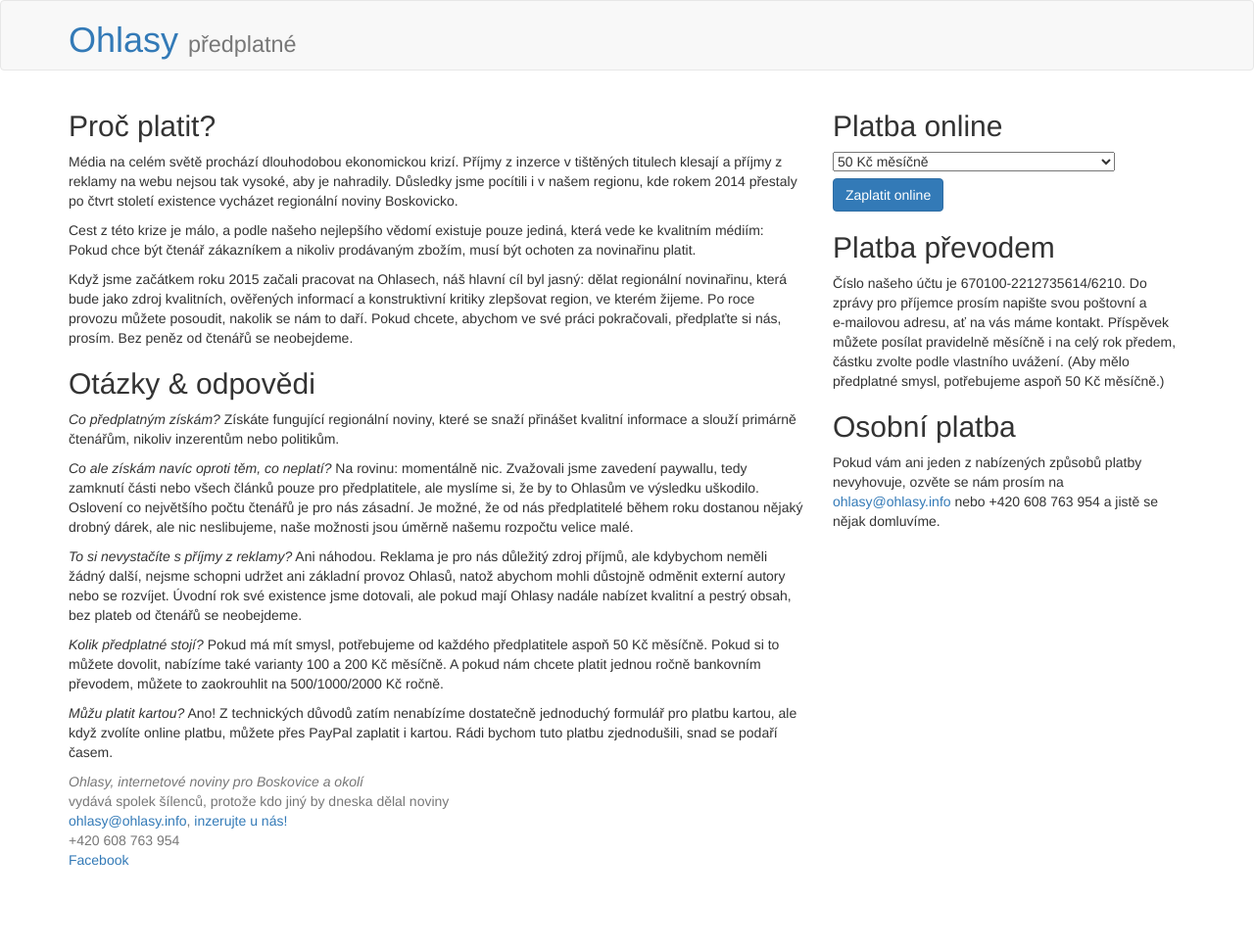
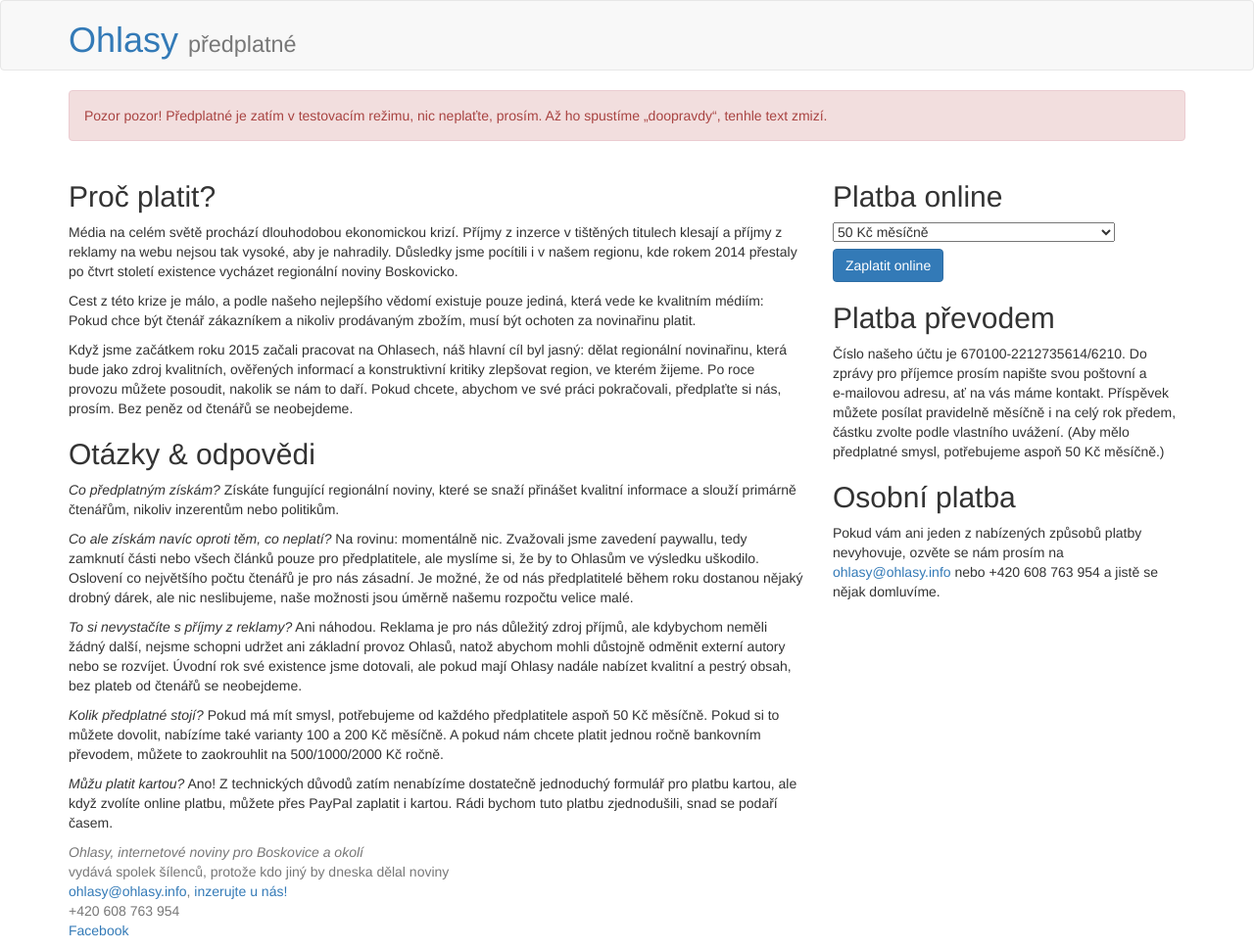
Before and after one commit to Ohlasy/predplatne, a Jekyll site: the page built from index.html, in a window 1280 px wide. Shown: the whole page at 98% size. Built offline with Jekyll 4.4.1, drawn with Linux system fonts in a browser that asks for light colours; a style sheet for code colours, icons or effects is not loaded; before the commit the page ends 900 px from its top, so only the background shows below that.

Commit message:
Přidal jsem upozornění, že jde zatím o testovací verzi.

```diff
--- a/index.html
+++ b/index.html
@@ -2,6 +2,10 @@
 layout: main
 ---
 
+<div class="alert alert-danger" role="alert">
+    Pozor pozor! Předplatné je zatím v testovacím režimu, nic neplaťte, prosím.
+    Až ho spustíme „doopravdy“, tenhle text zmizí.
+</div>
 <div class="row">
     <div class="col-md-8 col-sm-12">
         <h2>Proč platit?</h2>
```
